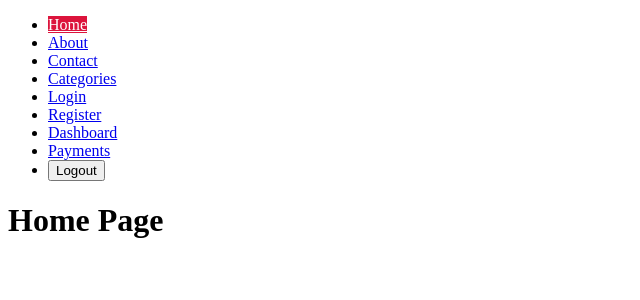
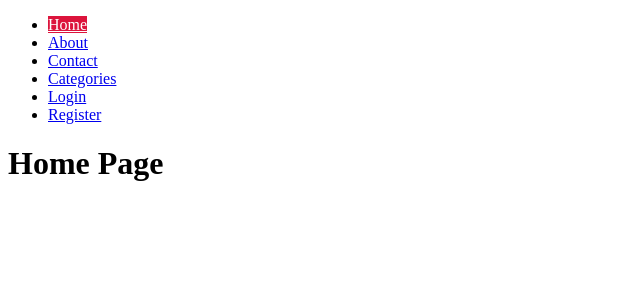
Before and after one commit to DanielAristy/router-app, a React (Create React App) app: page / in a window 1280 px wide. Shown: the top 300 px of the page, without its empty margins (0-640 px from the left). Built offline with nearby package versions, Linux system fonts and the light colour scheme.

Commit message:
Se ocultan algunos elementos del menu ya que se van a mostrar Login y Register solo cuando el usuario no este logeado y cuando lo este se oculta y se muestran otros enlaces como Dashboard y Payments

```diff
--- a/src/components/Navbar.js
+++ b/src/components/Navbar.js
@@ -18,12 +18,18 @@ export default function Navbar() {
                 <li>
                     <NavLink exact to="/categories" activeClassName="active">Categories</NavLink>
                 </li>
+                {!auth.isLogged() && (
+                    <>
                         <li>
                             <NavLink exact to="/login" activeClassName="active">Login</NavLink>
                         </li>
                         <li>
                             <NavLink exact to="/register" activeClassName="active">Register</NavLink>
                         </li>
+                    </>
+                )}
+                {auth.isLogged() && (
+                    <>
                         <li>
                             <NavLink exact to="/dashboard" activeClassName="active">Dashboard</NavLink>
                         </li>
@@ -33,6 +39,9 @@ export default function Navbar() {
                         <li>
                             <button onClick={auth.logout}>Logout</button>
                         </li>
+                    </>
+                )}
+
             </ul>
         </nav>
     )
```
Lines whose indentation alone changed are shown as unchanged.
